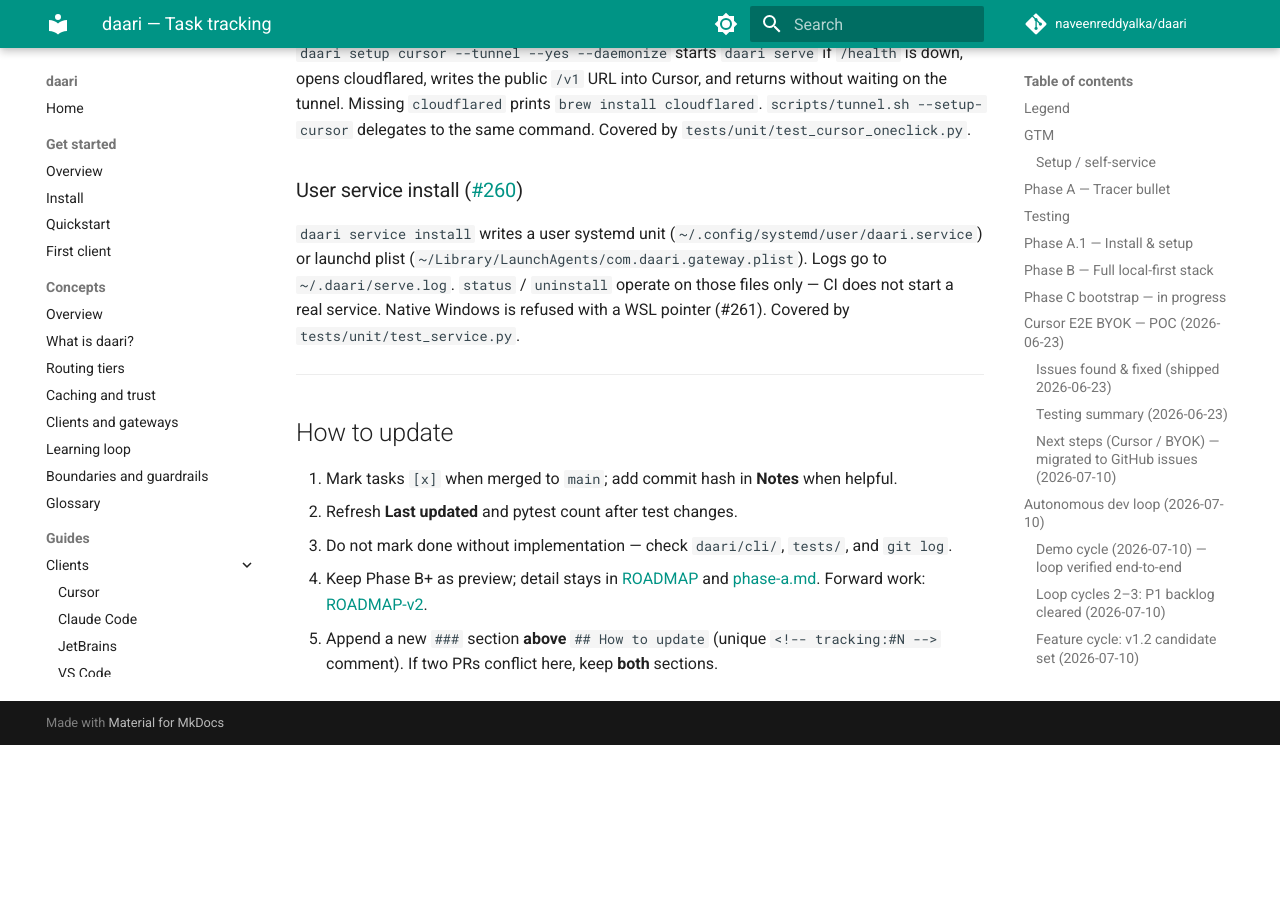
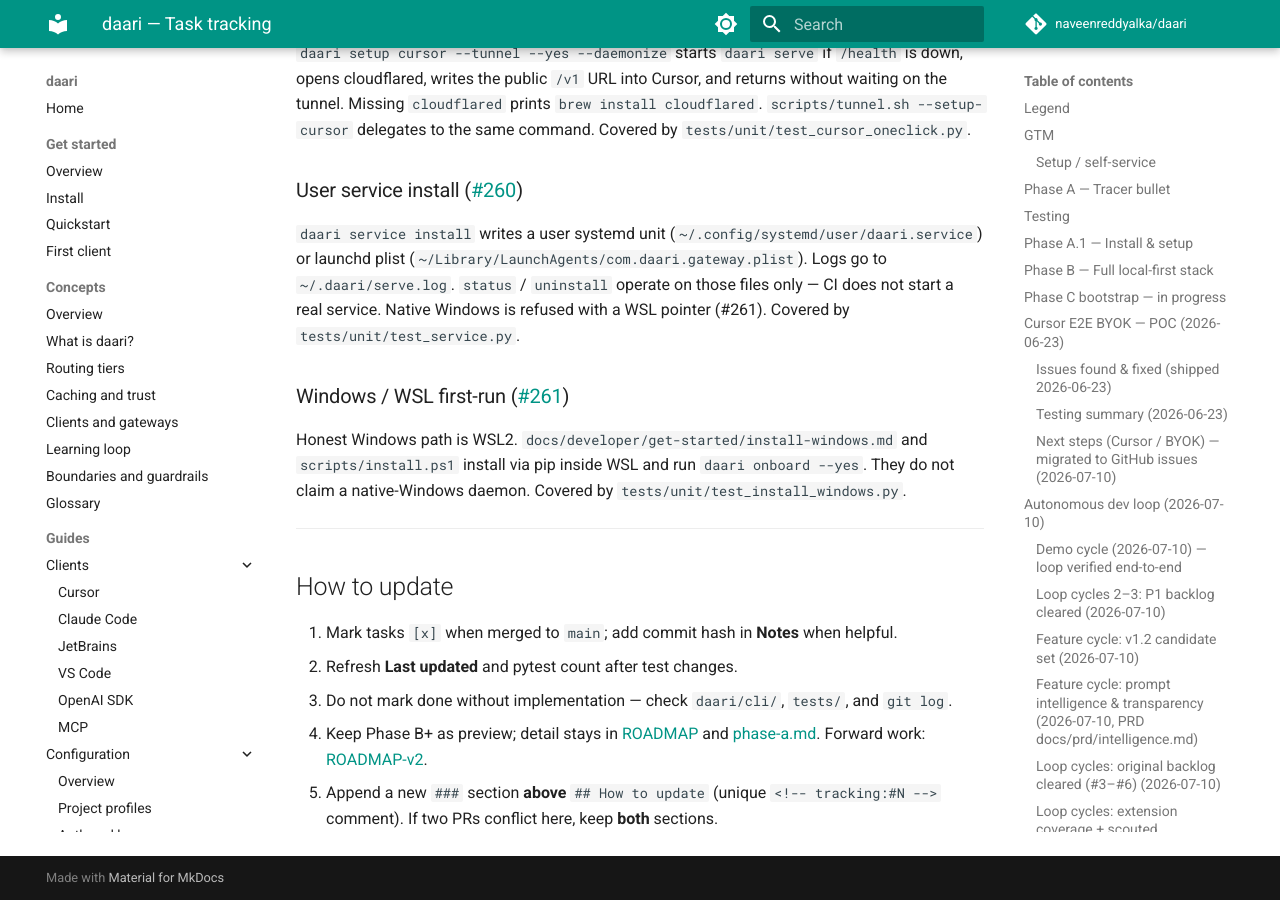
Before and after one commit to naveenreddyalka/daari, an MkDocs documentation site: the page built from docs/TRACKING.md, in a window 1280 px wide and 900 px high, scrolled down 40557 px. Built offline with MkDocs 1.6.1 and Material for MkDocs 9.7.7, drawn with Linux system fonts in a browser that asks for light colours; comment, search, counter and statistics services are not loaded; before the commit the page ends 41302 px from its top, so only the background shows below that; some of the changed text lies outside the part shown.

Commit message:
docs(setup): honest Windows first-run via WSL2 (#267)
Native Windows Ollama is not a supported path. install.ps1 only
delegates to WSL and daari onboard.

Co-authored-by: Cursor <cursoragent@cursor.com>

```diff
--- a/docs/TRACKING.md
+++ b/docs/TRACKING.md
@@ -34,7 +34,7 @@ Scoreboard lands in [#229](https://github.com/naveenreddyalka/daari/issues/229).
 | S3 Default pull L3+embed (#258) | [x] | install.sh + doctor require embed when L1 on |
 | S4 Cursor tunnel one-liner (#259) | [x] | `daari setup cursor --tunnel --yes --daemonize` |
 | S5 `daari service` (#260) | [x] | user systemd / launchd unit files; no CI start |
-| S6 Windows/WSL (#261) | [ ] | |
+| S6 Windows/WSL (#261) | [x] | install-windows.md + scripts/install.ps1 (WSL only) |
 
 ---
 
@@ -1284,6 +1284,15 @@ or launchd plist (`~/Library/LaunchAgents/com.daari.gateway.plist`). Logs go to
 does not start a real service. Native Windows is refused with a WSL pointer
 (#261). Covered by `tests/unit/test_service.py`.
 
+### Windows / WSL first-run ([#261](https://github.com/naveenreddyalka/daari/issues/261))
+
+<!-- tracking:#261 -->
+
+Honest Windows path is WSL2. `docs/developer/get-started/install-windows.md`
+and `scripts/install.ps1` install via pip inside WSL and run
+`daari onboard --yes`. They do not claim a native-Windows daemon.
+Covered by `tests/unit/test_install_windows.py`.
+
 <!-- tracking-append: add the next ### section above ## How to update; on conflict keep both -->
 
 ---
```
Also changed, not shown: other parts of docs/TRACKING.md (+1 -1 lines), docs/developer/get-started/install-windows.md (added, +42 -0 lines), docs/developer/get-started/install.md (+12 -0 lines), docs/prd/ROADMAP-v3.md (+2 -2 lines), 2 other files.
